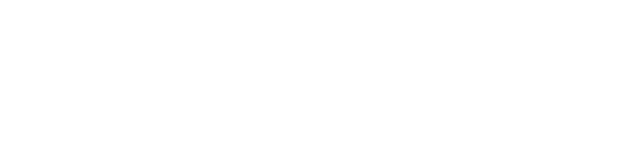
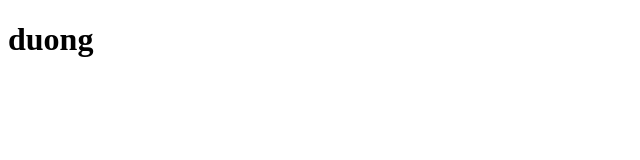
Before and after one commit to trieuduong-23/duong, a plain HTML site: page index.html in a window 1280 px wide. Shown: the whole page, without its empty margins (0-640 px from the left). Drawn offline with Linux system fonts and the light colour scheme.

Commit message:
second message

```diff
--- a/index.html
+++ b/index.html
@@ -7,6 +7,6 @@
     <title>Document</title>
 </head>
 <body>
-
+    <h1>duong</h1>
 </body>
 </html>
```
